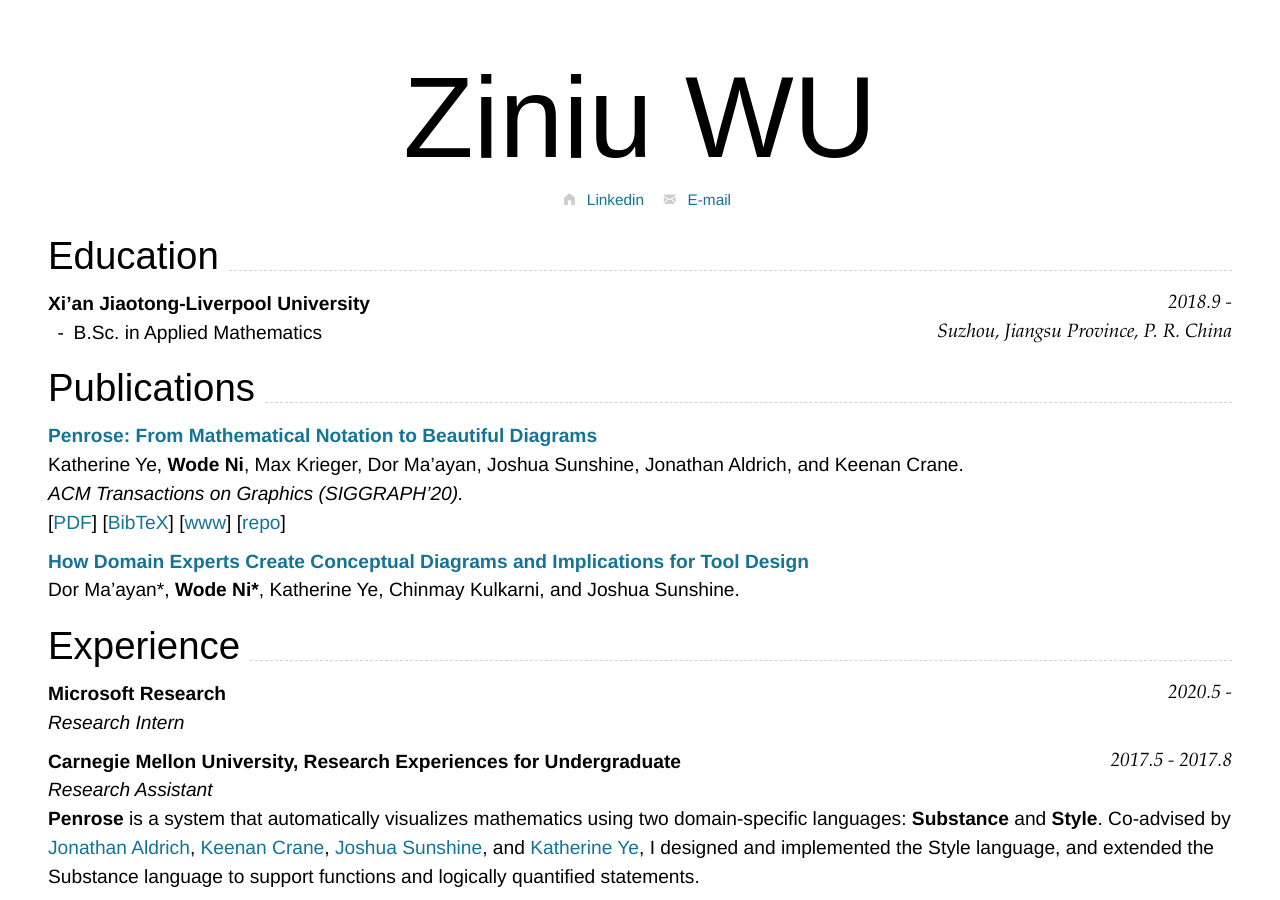
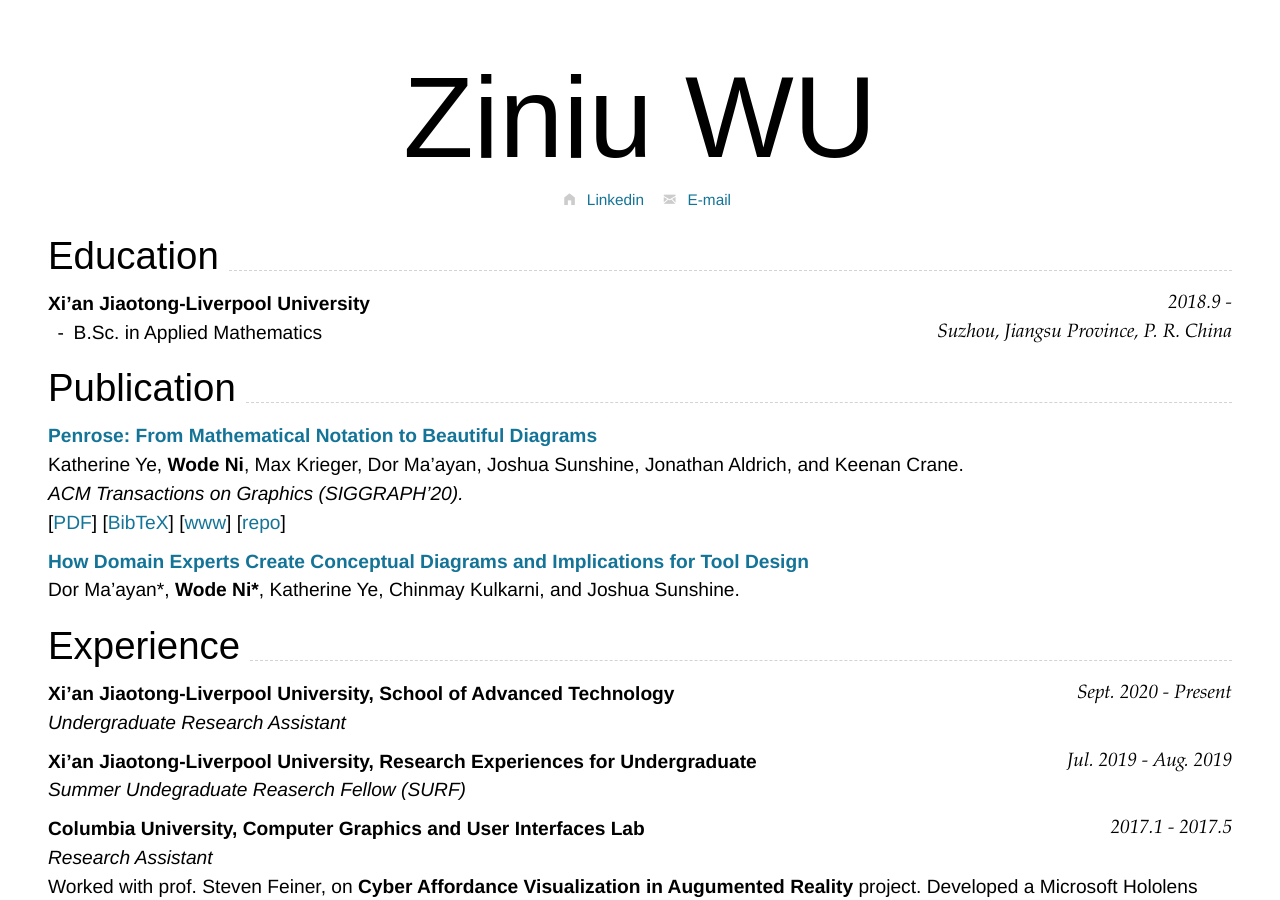
Before and after one commit to RoboDD/ziniu-cv, a Jekyll site: the page built from index.md, in a window 1280 px wide and 900 px high. Built offline with Jekyll 4.4.1, drawn with Linux system fonts in a browser that asks for light colours; nearby versions of some CDN libraries.

Commit message:
Update index.md

```diff
--- a/index.md
+++ b/index.md
@@ -32,7 +32,7 @@ Suzhou, Jiangsu Province, P. R. China
 - B.Sc. in Applied Mathematics
 
 
-## Publications
+## Publication
 
 ### [**Penrose: From Mathematical Notation to Beautiful Diagrams**](http://penrose.ink/media/Penrose_SIGGRAPH2020.pdf)
 Katherine Ye, **Wode Ni**, Max Krieger, Dor Ma'ayan, Joshua Sunshine, Jonathan Aldrich, and Keenan Crane.<br>
@@ -48,14 +48,14 @@ Dor Ma'ayan\*, **Wode Ni\***, Katherine Ye, Chinmay Kulkarni, and Joshua Sunshin
 
 ## Experience
 
-### **Microsoft Research** `2020.5 -`
+### **Xi'an Jiaotong-Liverpool University, School of Advanced Technology** `Sept. 2020 - Present`
 
-_Research Intern_<br>
+_Undergraduate Research Assistant_<br>
 
-### **Carnegie Mellon University, Research Experiences for Undergraduate** `2017.5 - 2017.8`
+### **Xi'an Jiaotong-Liverpool University, Research Experiences for Undergraduate** `Jul. 2019 - Aug. 2019`
 
-_Research Assistant_<br>
-**Penrose** is a system that automatically visualizes mathematics using two domain-specific languages: **Substance** and **Style**. Co-advised by [Jonathan Aldrich](https://www.cs.cmu.edu/~./aldrich/), [Keenan Crane](https://www.cs.cmu.edu/~kmcrane/), [Joshua Sunshine](http://www.cs.cmu.edu/~jssunshi/), and [Katherine Ye](https://www.cs.cmu.edu/~kqy/), I designed and implemented the Style language, and extended the Substance language to support functions and logically quantified statements.
+_Summer Undegraduate Reaserch Fellow (SURF)_<br>
+
 
 ### **Columbia University, Computer Graphics and User Interfaces Lab** `2017.1 - 2017.5`
 
```
